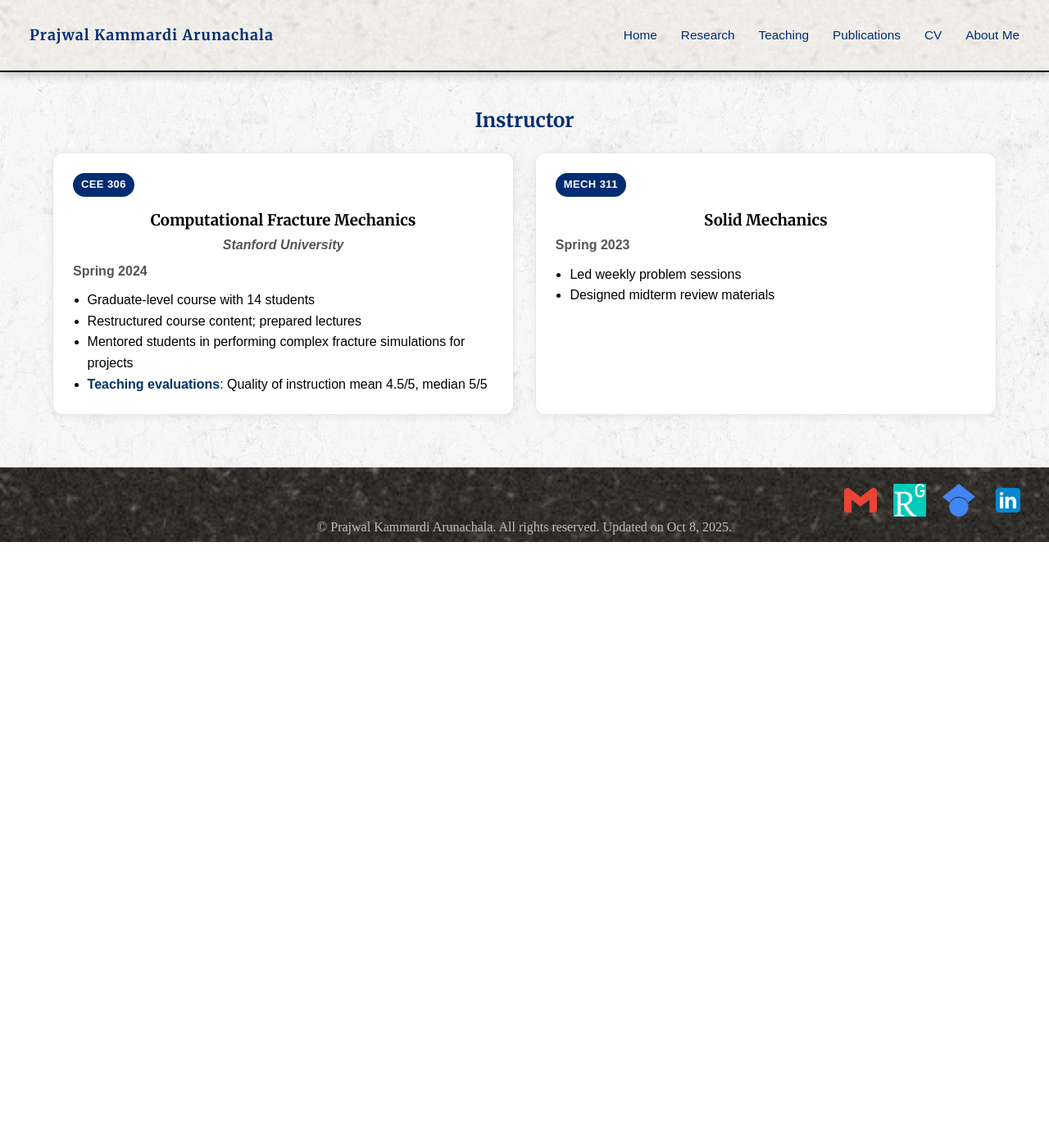
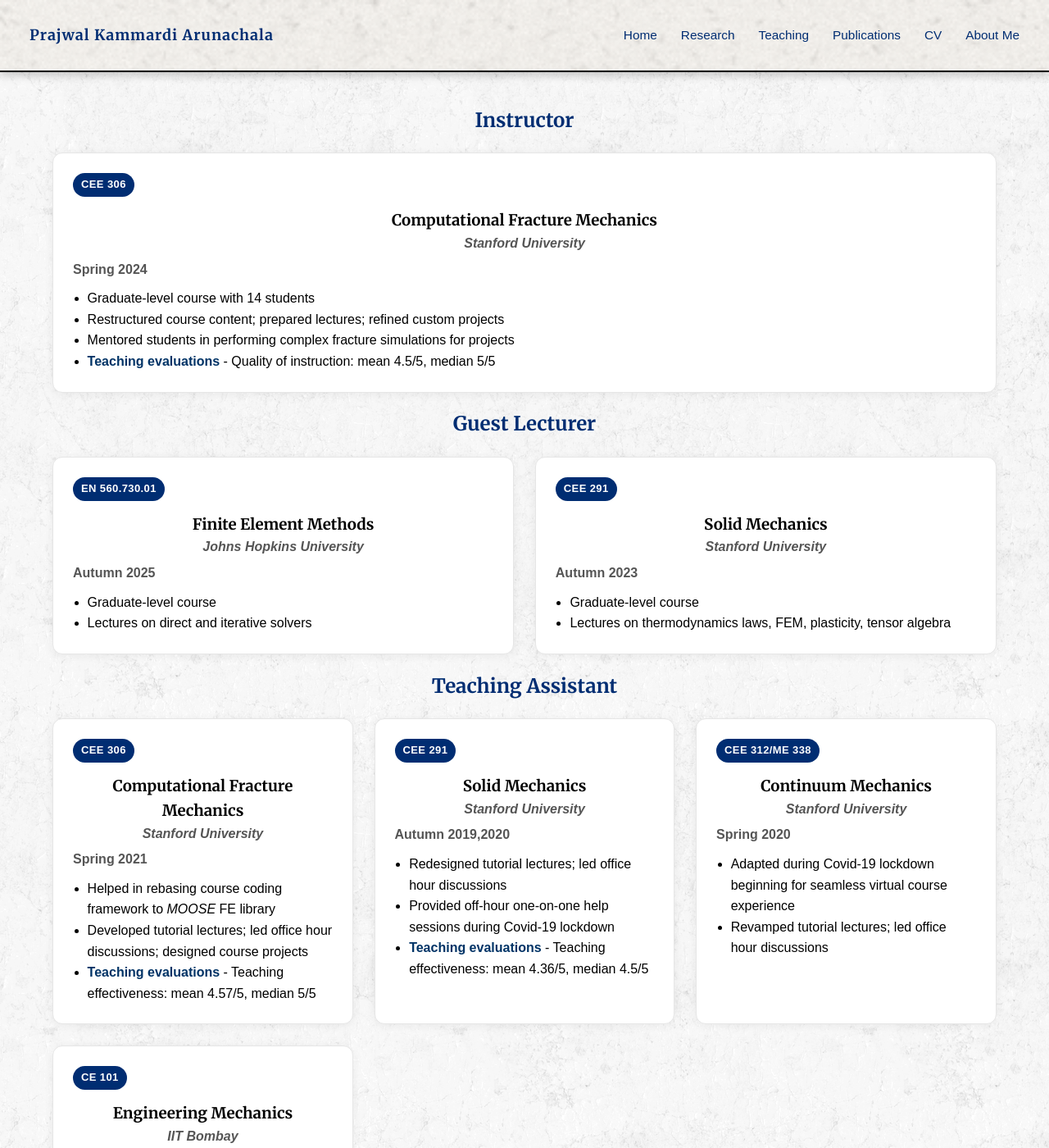
Before and after one commit to prajwalka/prajwalka.github.io, a Jekyll site: the page built from teaching.md, in a window 1280 px wide and 1400 px high. Shown: the whole window at 82% size. Built offline with Jekyll 4.4.1, drawn with Linux system fonts in a browser that asks for light colours; some web fonts are replaced; some of the changed text lies outside the part shown.

Commit message:
updating teaching

```diff
--- a/assets/style.css
+++ b/assets/style.css
@@ -464,7 +464,7 @@ main a:active {
 }
 
 .course-title {
-  margin: 6px 0 2px;
+  margin: 6px 0 0;
   font-weight: 700;
 }
 
--- a/teaching.md
+++ b/teaching.md
@@ -16,20 +16,87 @@ permalink: /teaching/
     <time class="course-term" datetime="2024-09">Spring 2024</time>
     <ul class="course-points">
       <li>Graduate-level course with 14 students</li>
-      <li>Restructured course content; prepared lectures</li>
+      <li>Restructured course content; prepared lectures; refined custom projects</li>
       <li>Mentored students in performing complex fracture simulations for projects</li>
-      <li><a class="doc-link" href="/files/CEE291_2019_TeachingEvaluations.pdf" target="_blank" rel="noopener" aria-label="Teaching evaluations">Teaching evaluations</a>: Quality of instruction mean 4.5/5, median 5/5 </li>
+      <li><a class="doc-link" href="/files/CEE306_2024_TeachingEvaluations.pdf" target="_blank" rel="noopener" aria-label="Teaching evaluations">Teaching evaluations</a> - Quality of instruction: mean 4.5/5, median 5/5 </li>
+    </ul>
+    </article>
+  </div>
+
+  <h2 id="teaching-title">Guest Lecturer</h2>
+
+  <div class="teaching-grid">
+    <article class="teaching-card">
+    <span class="course-code">EN 560.730.01</span>
+    <h3 class="course-title">Finite Element Methods</h3>
+    <div class="university university-subtitle"><em>Johns Hopkins University</em></div>
+    <time class="course-term" datetime="2024-09">Autumn 2025</time>
+    <ul class="course-points">
+      <li>Graduate-level course</li>
+      <li>Lectures on direct and iterative solvers </li>
     </ul>
     </article>
 
     <article class="teaching-card">
-    <span class="course-code">MECH 311</span>
+    <span class="course-code">CEE 291</span>
     <h3 class="course-title">Solid Mechanics</h3>
-    <time class="course-term" datetime="2023-01">Spring 2023</time>
+    <div class="university university-subtitle"><em>Stanford University</em></div>
+    <time class="course-term" datetime="2024-09">Autumn 2023</time>
     <ul class="course-points">
-      <li>Led weekly problem sessions</li>
-      <li>Designed midterm review materials</li>
+      <li>Graduate-level course</li>
+      <li>Lectures on thermodynamics laws, FEM, plasticity, tensor algebra</li>
     </ul>
     </article>
   </div>
+
+  <h2 id="teaching-title">Teaching Assistant</h2>
+
+  <div class="teaching-grid">
+    <article class="teaching-card">
+    <span class="course-code">CEE 306</span>
+    <h3 class="course-title">Computational Fracture Mechanics</h3>
+    <div class="university university-subtitle"><em>Stanford University</em></div>
+    <time class="course-term" datetime="2024-09">Spring 2021</time>
+    <ul class="course-points">
+      <li>Helped in rebasing course coding framework to <em>MOOSE</em> FE library</li>
+      <li>Developed tutorial lectures; led office hour discussions; designed course projects</li>
+      <li><a class="doc-link" href="/files/CEE306_2021_TeachingEvaluations.pdf" target="_blank" rel="noopener" aria-label="Teaching evaluations">Teaching evaluations</a> - Teaching effectiveness: mean 4.57/5, median 5/5 </li>
+    </ul>
+    </article>
+
+    <article class="teaching-card">
+    <span class="course-code">CEE 291</span>
+    <h3 class="course-title">Solid Mechanics</h3>
+    <div class="university university-subtitle"><em>Stanford University</em></div>
+    <time class="course-term" datetime="2024-09">Autumn 2019,2020</time>
+    <ul class="course-points">
+      <li>Redesigned tutorial lectures; led office hour discussions</li>
+      <li>Provided off-hour one-on-one help sessions during Covid-19 lockdown </li>
+      <li><a class="doc-link" href="/files/CEE291_2019_TeachingEvaluations.pdf" target="_blank" rel="noopener" aria-label="Teaching evaluations">Teaching evaluations</a> - Teaching effectiveness: mean 4.36/5, median 4.5/5 </li>
+    </ul>
+    </article>
+
+    <article class="teaching-card">
+    <span class="course-code">CEE 312/ME 338</span>
+    <h3 class="course-title">Continuum Mechanics</h3>
+    <div class="university university-subtitle"><em>Stanford University</em></div>
+    <time class="course-term" datetime="2024-09">Spring 2020</time>
+    <ul class="course-points">
+      <li>Adapted during Covid-19 lockdown beginning for seamless virtual course experience</li>
+      <li>Revamped tutorial lectures; led office hour discussions</li>
+    </ul>
+    </article>
+
+    <article class="teaching-card">
+    <span class="course-code">CE 101</span>
+    <h3 class="course-title">Engineering Mechanics</h3>
+    <div class="university university-subtitle"><em>IIT Bombay</em></div>
+    <time class="course-term" datetime="2024-09">Spring 2015,2017</time>
+    <ul class="course-points">
+      <li>Udergraduate-level course; 60+ students</li>
+      <li>Led tutorial sessions; provided off-hour group help sessions</li>
+    </ul>
+    </article>
+  </div>
+
 </section>
```
